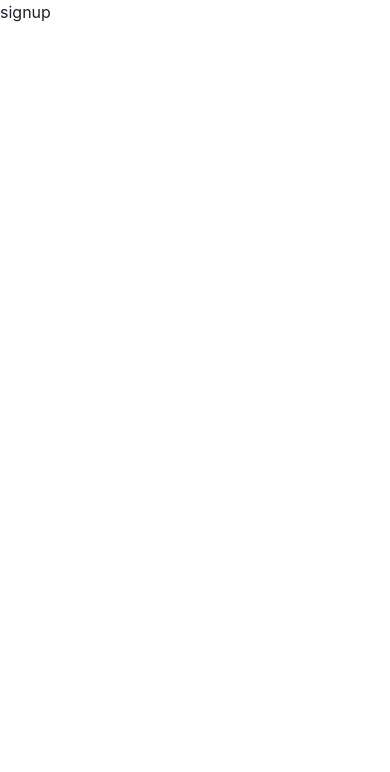
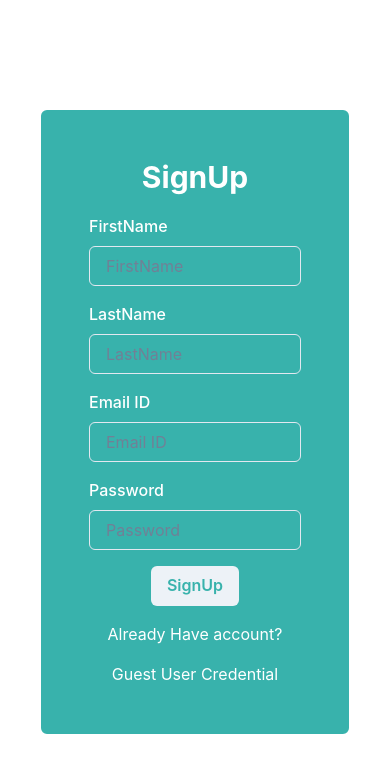
Before and after one commit to saketkum11/quizz-app, a React (Create React App) app: page /signup in a window 390 px wide. Shown: the top 772 px of the page. Built offline with nearby package versions, Linux system fonts and the light colour scheme.

Commit message:
added: responsiveness to footer

```diff
--- a/src/component/Footer.tsx
+++ b/src/component/Footer.tsx
@@ -6,7 +6,11 @@ const Footer = () => {
       <Box>Code By Saket Kumar</Box>
       <Spacer></Spacer>
       <List>
-        <Flex gap="1rem" alignItems="center">
+        <Flex
+          gap="1rem"
+          alignItems="center"
+          flexDirection={{ base: "column", md: "row" }}
+        >
           <ListItem>FaceBook</ListItem>
           <ListItem>Instgram</ListItem>
           <ListItem>Twitter</ListItem>
--- a/src/pages/Signup.tsx
+++ b/src/pages/Signup.tsx
@@ -1,4 +1,60 @@
+import {
+  Input,
+  FormControl,
+  FormLabel,
+  FormErrorMessage,
+  Button,
+  VStack,
+  Heading,
+  Link,
+} from "@chakra-ui/react";
+import { NavLink } from "react-router-dom";
+import { Formik, Field, useFormik } from "formik";
 const Signup = () => {
-  return <div>signup</div>;
+  return (
+    <>
+      <VStack
+        as="form"
+        mx="auto"
+        minH="600px"
+        justifyContent="center"
+        h="100vh"
+      >
+        <VStack
+          w={{ base: "80%", md: "400px" }}
+          p="3rem"
+          borderRadius="0.5rem"
+          border="2px solid "
+          gap="1rem"
+          bg="teal.400"
+          color="white"
+        >
+          <Heading>SignUp</Heading>
+          <FormControl>
+            <FormLabel>FirstName</FormLabel>
+            <Input placeholder="FirstName"></Input>
+            <FormErrorMessage>Input value is worng</FormErrorMessage>
+          </FormControl>
+          <FormControl>
+            <FormLabel>LastName</FormLabel>
+            <Input placeholder="LastName"></Input>
+            <FormErrorMessage>Input value is worng</FormErrorMessage>
+          </FormControl>
+          <FormControl>
+            <FormLabel>Email ID</FormLabel>
+            <Input placeholder="Email ID"></Input>
+            <FormErrorMessage>Input value is worng</FormErrorMessage>
+          </FormControl>
+          <FormControl>
+            <FormLabel>Password</FormLabel>
+            <Input color="white" placeholder="Password"></Input>
+          </FormControl>
+          <Button color="teal.400">SignUp</Button>
+          <NavLink to="/signin">Already Have account?</NavLink>
+          <Link color="white">Guest User Credential</Link>
+        </VStack>
+      </VStack>
+    </>
+  );
 };
 export { Signup };
```
